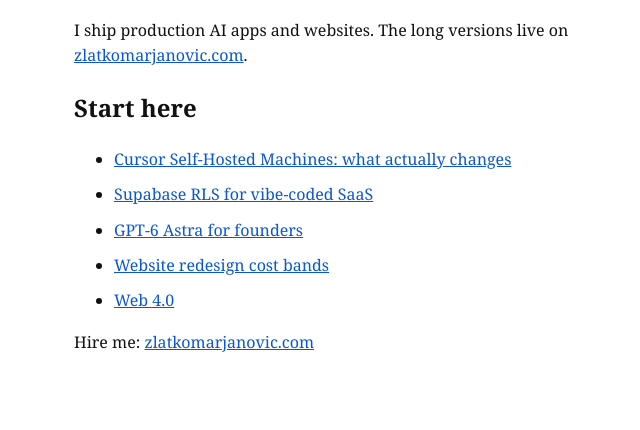
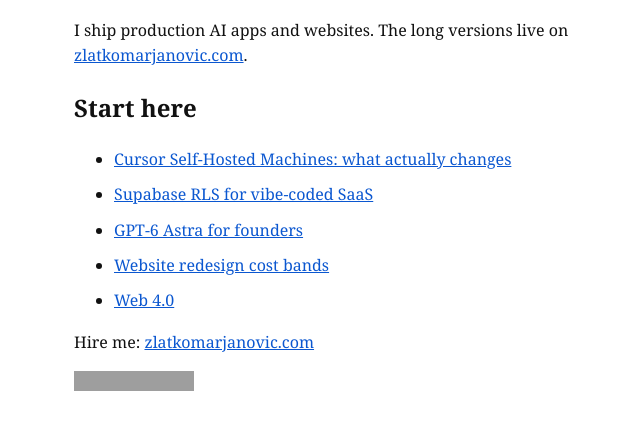
Before and after one commit to zlatkomarjanovic/zlatkomarjanovic.github.io, a plain HTML site: page index.html in a window 1280 px wide. Shown: the part 106-536 px from the top of the page, without its empty margins (230-870 px from the left). Drawn offline with Linux system fonts and the light colour scheme; grey boxes are pictures that could not be loaded.

Commit message:
Add CurlShip listing badge

```diff
--- a/index.html
+++ b/index.html
@@ -25,5 +25,6 @@
     <li><a href="https://zlatkomarjanovic.com/blog/web-4-0-everything-you-need-to-know">Web 4.0</a></li>
   </ul>
   <p>Hire me: <a href="https://zlatkomarjanovic.com">zlatkomarjanovic.com</a></p>
+  <p><a href="https://curlship.com"><img src="https://curlship.com/badge.svg" alt="Listed on CurlShip" width="120" height="20"></a></p>
 </body>
 </html>
```
